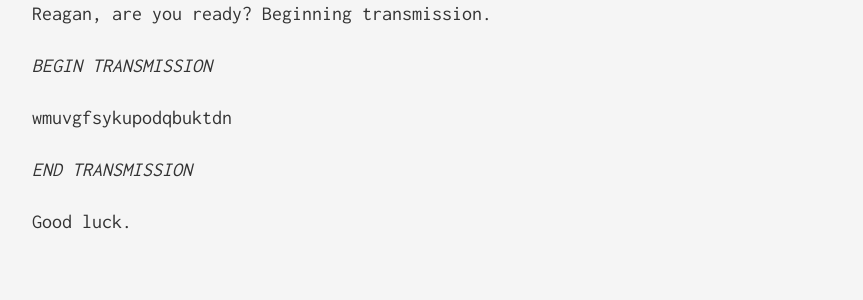
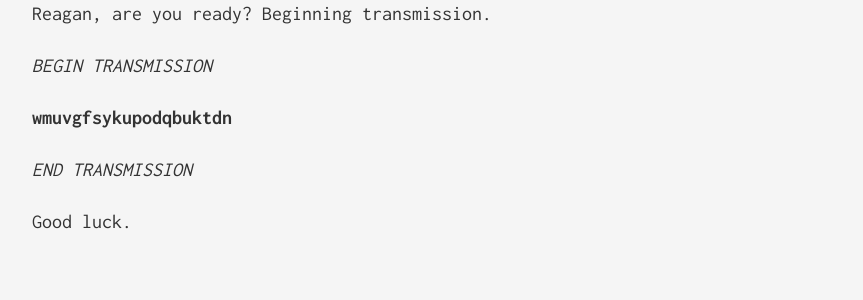
Before and after one commit to dox3d/dox3d.github.io, a Jekyll site: the page built from _posts/2015-11-11-epis0de2.markdown, in a window 1280 px wide. Shown: the part 452-752 px from the top of the page, without its empty margins (208-1071 px from the left). Built offline with Jekyll 4.4.1, drawn with Linux system fonts in a browser that asks for light colours.

Commit message:
doesntmatter
atall

```diff
--- a/_posts/2015-11-11-epis0de2.markdown
+++ b/_posts/2015-11-11-epis0de2.markdown
@@ -10,7 +10,7 @@ Reagan, are you ready? Beginning transmission.
 
 *BEGIN TRANSMISSION*
 
-wmuvgfsykupodqbuktdn
+**wmuvgfsykupodqbuktdn**
 
 *END TRANSMISSION*
 
```
